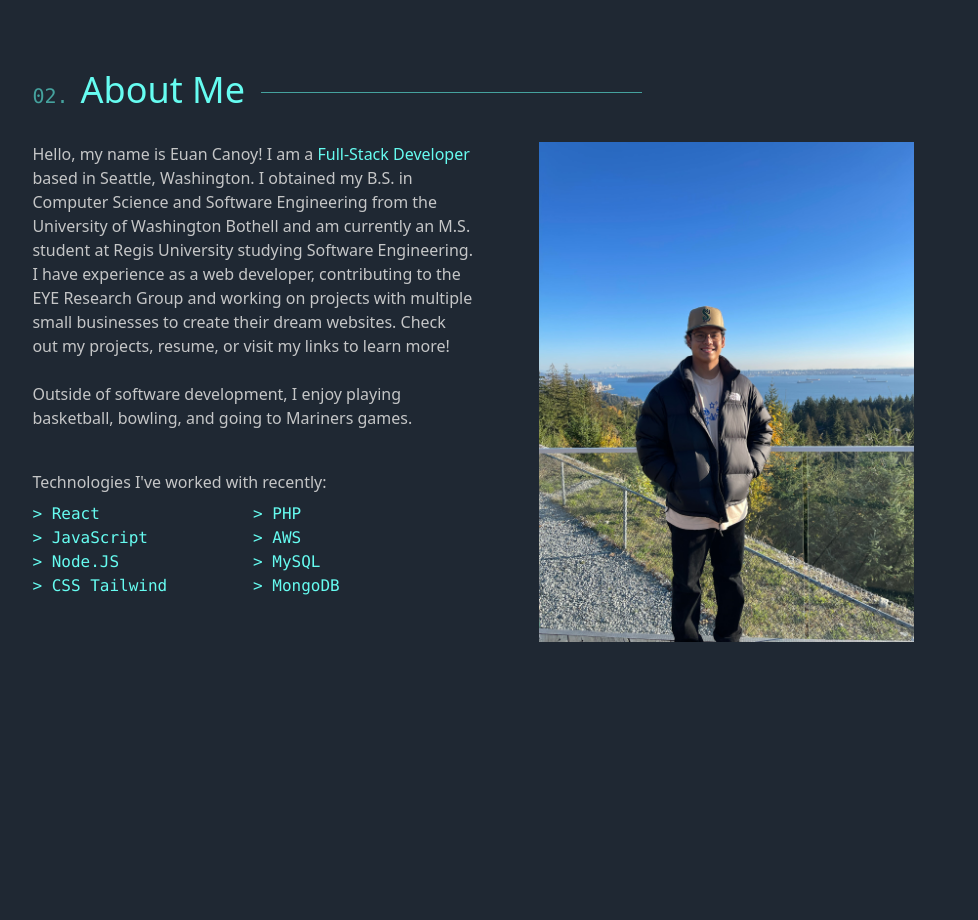
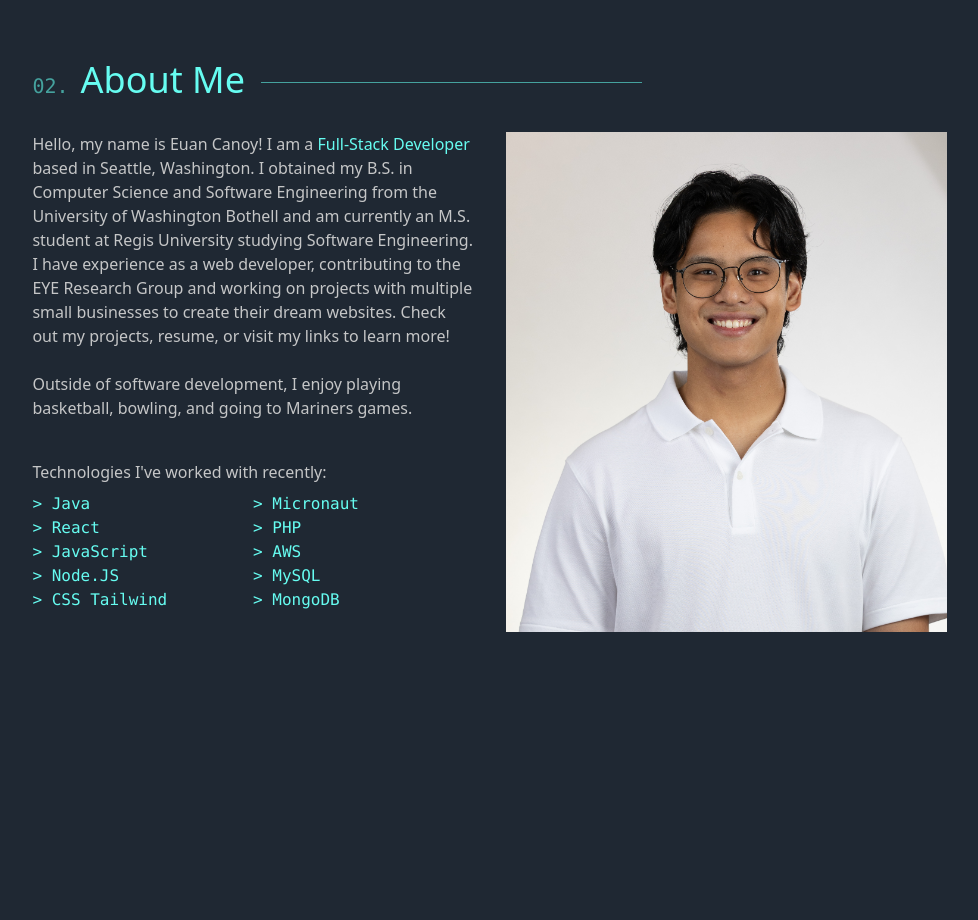
Before and after one commit to EuanProjects/portfolio-2.0, a React (Vite) app: page / in a window 1280 px wide. Shown: the part 940-1860 px from the top of the page, without its empty margins (144-1122 px from the left). Built offline with nearby package versions, Linux system fonts and the light colour scheme.

Commit message:
Changed profile picture

```diff
--- a/package.json
+++ b/package.json
@@ -27,6 +27,6 @@
     "eslint-plugin-react-refresh": "^0.4.3",
     "postcss": "^8.4.29",
     "tailwindcss": "^3.3.3",
-    "vite": "^4.4.5"
+    "vite": "^7.1.3"
   }
 }
--- a/src/aboutme/aboutMe.jsx
+++ b/src/aboutme/aboutMe.jsx
@@ -26,12 +26,14 @@ function AboutMe() {
                                 <h3 className="text-gray-light">Technologies I've worked with recently:</h3>
                                 <div className="grid grid-cols-2 font-mono my-2">
                                     <ul>
+                                        <li> &gt; Java</li>
                                         <li> &gt; React</li>
                                         <li> &gt; JavaScript</li>
                                         <li> &gt; Node.JS</li>
                                         <li> &gt; CSS Tailwind</li>
                                     </ul>
                                     <ul>
+                                        <li> &gt; Micronaut</li>
                                         <li> &gt; PHP</li>
                                         <li> &gt; AWS</li>
                                         <li> &gt; MySQL</li>
@@ -41,7 +43,7 @@ function AboutMe() {
                             </div>
                         </div>
                         <div className="xs:order-1 sm:order-1 md:order-2 -z-10 relative xs:max-h-[500px] flex justify-center">
-                            <img src="/profile.JPG" alt="My Image" className="object-cover xs:h-full max-h-[500px]" />
+                            <img src="/2025_profile_picture.jpg" alt="My Image" className="object-cover xs:h-full max-h-[500px]" />
                         </div>
                     </div>
                 </div>
```
Also changed, not shown: public/2025_profile_picture.jpg (added), 1 other file (tests, documents, lock files or other folders).
